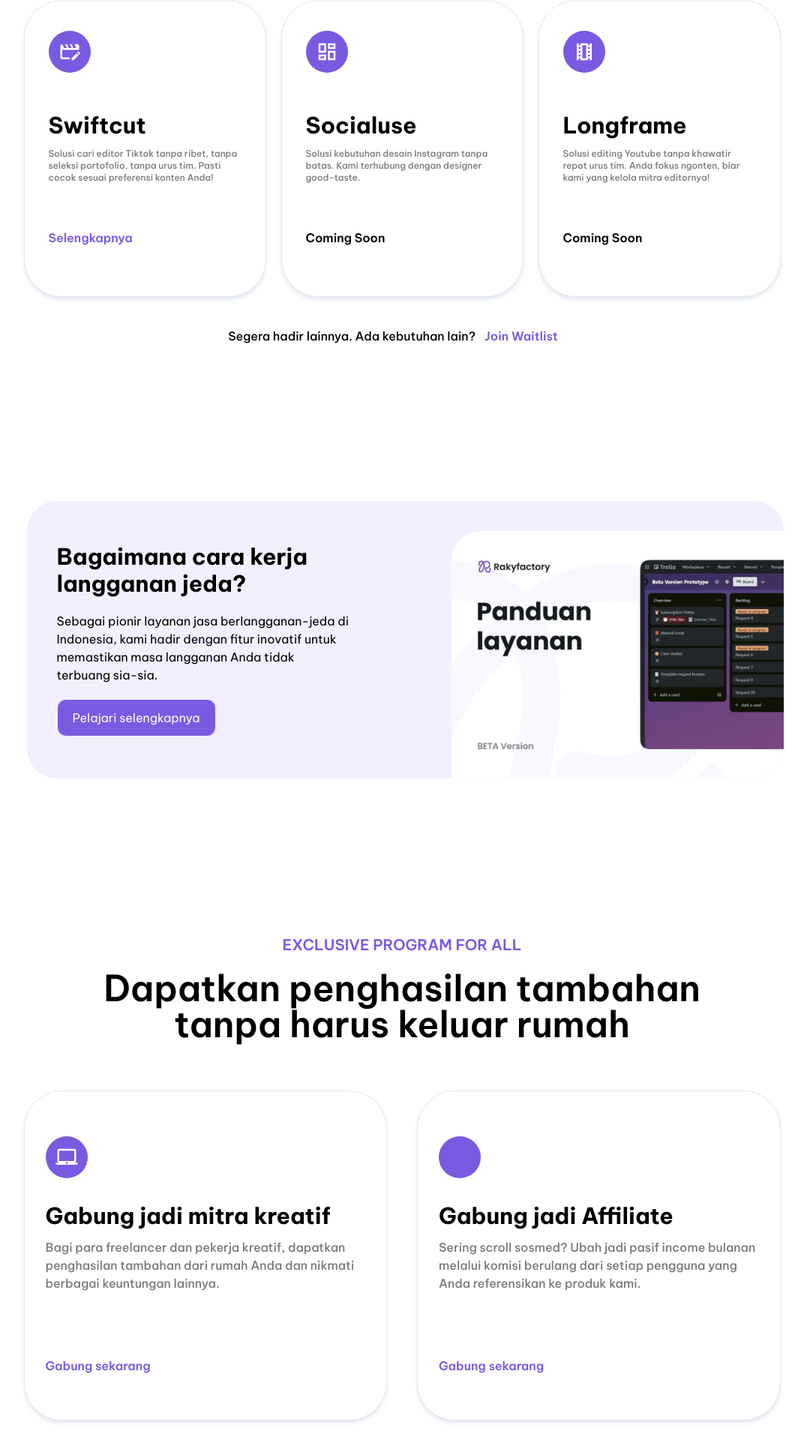
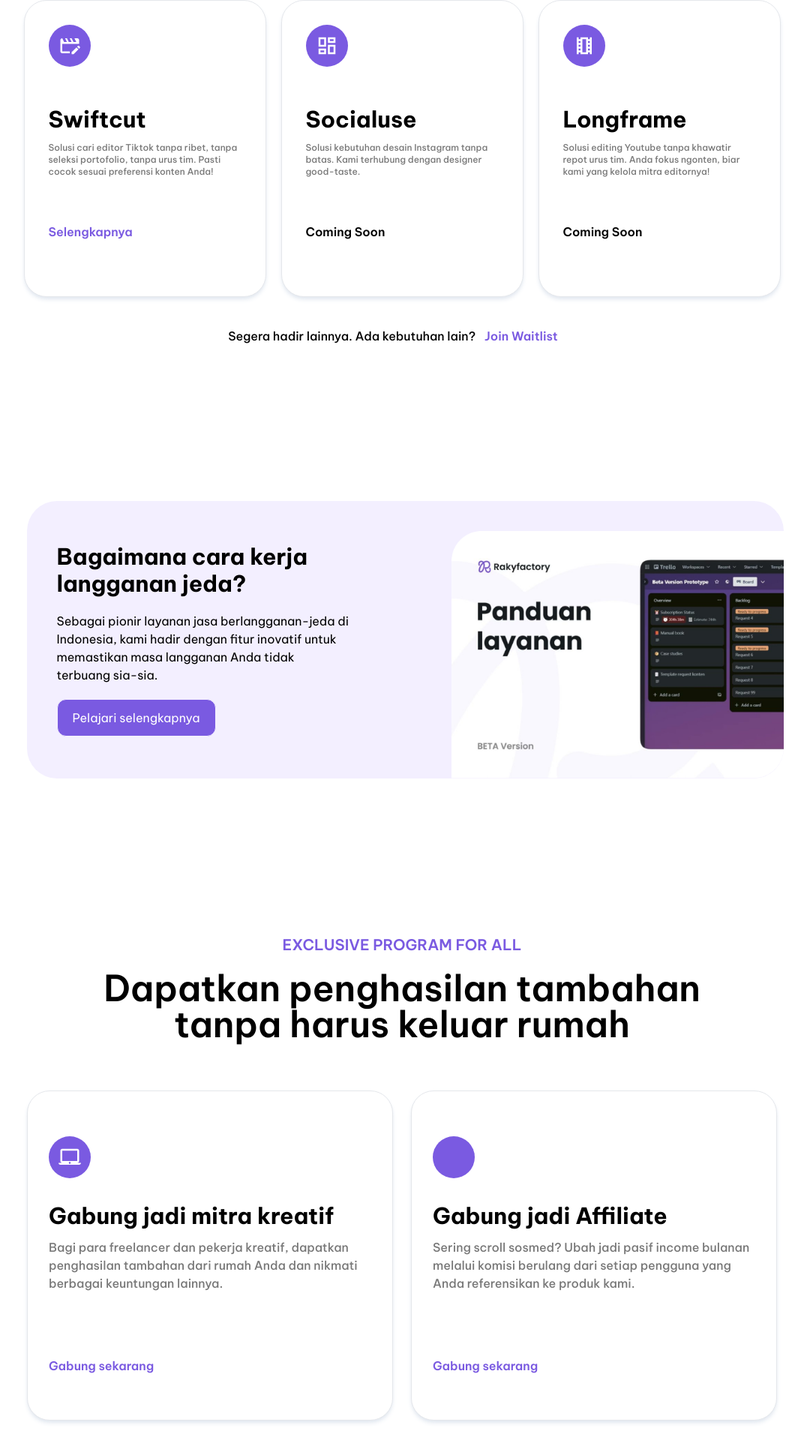
Before and after one commit to biillskiii/rakyfactory, a React (Vite) app: page / in a window 1280 px wide. Shown: the part 940-2860 px from the top of the page at 75% size, without its empty margins (104-1180 px from the left). Built offline with nearby package versions, Linux system fonts and the light colour scheme; some icons are missing.

Commit message:
update revisi

```diff
--- a/src/components/CardFeature.jsx
+++ b/src/components/CardFeature.jsx
@@ -13,9 +13,9 @@ const CardFeature = ({ icon, title, desc, detail, detaildesc }) => {
 
   return (
     <>
-      <div className="bg-white w-[274px] lg:w-[323px] h-[290px] lg:h-[396px]  border rounded-[50px] shadow-md shadow-slate-200 flex flex-col justify-between">
-        <div className="px-8 text-start">
-          <div className="rounded-full mt-10 bg-P1 flex justify-center items-center w-10 h-10 lg:w-14 lg:h-14 text-xl text-white">
+      <div className="bg-white w-[274px] lg:w-[323px] h-auto lg:h-[396px]  border rounded-[30px] shadow-md shadow-slate-200 flex flex-col justify-between">
+        <div className="p-8 text-start">
+          <div className="rounded-full bg-P1 flex justify-center items-center w-10 h-10 lg:w-14 lg:h-14 text-xl text-white">
             {icon}
           </div>
           <div className="mt-5 lg:mt-10 flex flex-col">
--- a/src/components/Landingpage/CardFeature.jsx
+++ b/src/components/Landingpage/CardFeature.jsx
@@ -1,7 +1,7 @@
 import React, { useState } from "react";
 import { FaArrowRightLong } from "react-icons/fa6";
 
-const CardFeature = ({ icon, title, desc, detail, detaildesc }) => {
+const CardFeature = ({ icon, title, desc, detail, detaildesc, onClick }) => {
   const [isHovered, setIsHovered] = useState(false);
 
   const handleHover = () => {
@@ -13,7 +13,7 @@ const CardFeature = ({ icon, title, desc, detail, detaildesc }) => {
   };
 
   return (
-    <div className="bg-white w-[274px] lg:w-[488px]  border h-[370px] lg:h-[440px] px-2  rounded-[50px] shadow-md shadow-slate-200 flex flex-col">
+    <div className="bg-white w-[280px] lg:w-[488px]  border h-auto lg:h-[440px] px-2  rounded-[30px] shadow-md shadow-slate-200 flex flex-col">
       <div className="p-5 text-start flex-grow">
         <div className="rounded-full mt-5 lg:mt-10 bg-P1 flex justify-center items-center w-10 h-10 lg:w-14 lg:h-14 text-xl text-white">
           {icon}
@@ -25,12 +25,13 @@ const CardFeature = ({ icon, title, desc, detail, detaildesc }) => {
           </p>
         </div>
       </div>
-      <div className="mt-auto">
+      <div className="">
         {detail ? (
-          <p
-            className="px-5 pb-5 my-6 lg:my-10 font-semibold text-P1 text-xs lg:text-base flex justify-start items-center gap-x-2 cursor-pointer"
+          <a
+            className="px-5 pb-5 my-1 lg:my-10 font-semibold text-P1 text-xs lg:text-base flex justify-start items-center gap-x-2 cursor-pointer"
             onMouseEnter={handleHover}
             onMouseLeave={handleLeave}
+            onClick={onClick}
           >
             {detaildesc}{" "}
             <FaArrowRightLong
@@ -51,7 +52,7 @@ const CardFeature = ({ icon, title, desc, detail, detaildesc }) => {
                 animation: bounce 0.5s infinite;
               }
             `}</style>
-          </p>
+          </a>
         ) : (
           <p className="mt-10 font-semibold text-base">Coming Soon</p>
         )}
--- a/src/components/Landingpage/Contact.jsx
+++ b/src/components/Landingpage/Contact.jsx
@@ -7,7 +7,7 @@ const Contact = () => {
   }, []);
   return (
     <div
-      className="bg-P1 rounded-[45px] w-[353px] lg:w-[1009px] h-[334px] lg:h-[281px] flex flex-col lg:flex-row lg:justify-center items-center my-44 mx-auto py-16 lg:py-auto space-y-10"
+      className="bg-P1 rounded-[45px] w-[353px] lg:w-[1009px] h-[334px] lg:h-[281px] flex flex-col lg:flex-row lg:justify-center items-center my-44 mx-auto py-12 lg:py-16 lg:py-auto space-y-10"
       data-aos="fade-up"
     >
       <div className="w-[320px] lg:w-[500px] text-center lg:text-start space-y-5  text-white">
--- a/src/components/Landingpage/Fitur.jsx
+++ b/src/components/Landingpage/Fitur.jsx
@@ -86,7 +86,7 @@ const Fitur = () => {
         <a
           href="https://forms.gle/5vAmUSRVbLodznSS9"
           target="_blank"
-          className="flex flex-col lg:flex-row justify-center items-center gap-x-3 cursor-pointer text-[10px] lg:text-base font-medium mt-5"
+          className="flex flex-col lg:flex-row justify-center items-center gap-y-2 lg:gap-y-0 gap-x-3 cursor-pointer text-[10px] lg:text-base font-medium mt-5"
           onMouseEnter={handleHover}
           onMouseLeave={handleLeave}
         >
--- a/src/components/Landingpage/Program.jsx
+++ b/src/components/Landingpage/Program.jsx
@@ -19,7 +19,7 @@ const Program = () => {
           Dapatkan penghasilan tambahan <br />
           tanpa harus keluar rumah
         </h1>
-        <div className="flex flex-col lg:flex-row justify-center items-center gap-10">
+        <div className="flex flex-col lg:flex-row justify-center items-center gap-6">
           <CardFeature
             icon={<MdLaptopMac className="text-2xl lg:text-[30px]" />}
             title={"Gabung jadi mitra kreatif"}
@@ -37,6 +37,9 @@ const Program = () => {
             }
             detail={true}
             detaildesc={"Gabung sekarang"}
+            onClick={
+              "https://rakyfactory.notion.site/Ayo-bergabung-bersama-Rakyfactory-Affiliate-Program-d07582bd629b47e788706d67e9f2ebd9?pvs=4"
+            }
           />
         </div>
       </div>
```
